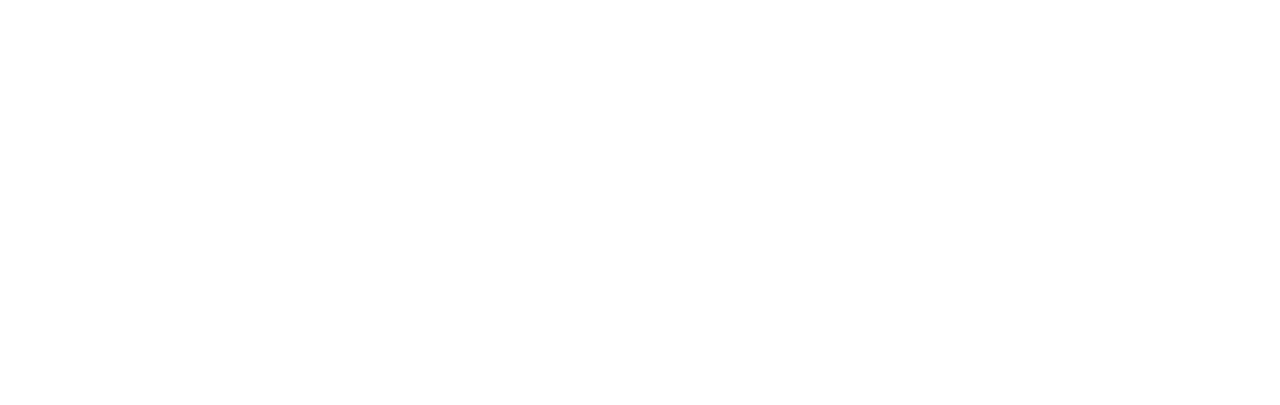
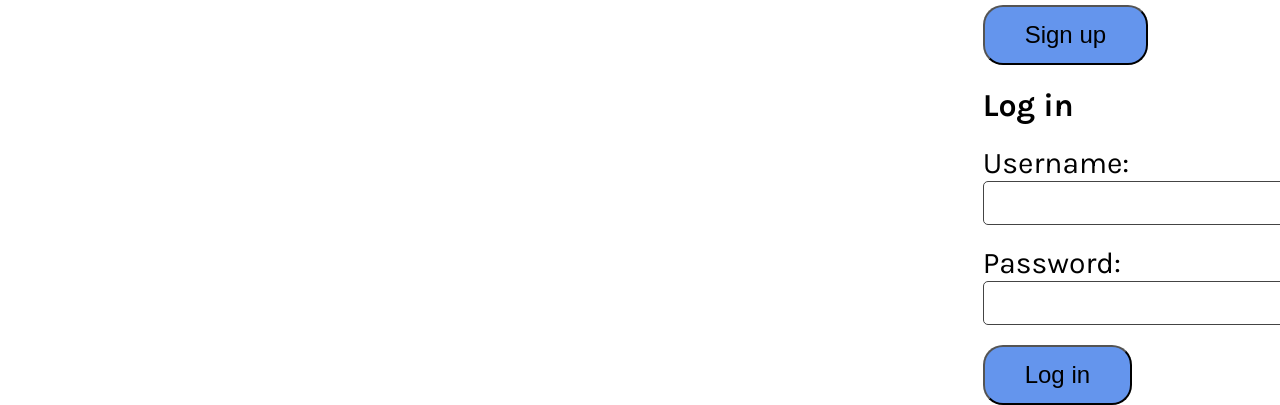
Before and after one commit to bjexe/fitnessapp, a React (Create React App) app in the folder frontend/: page / in a window 1280 px wide. Shown: the part 1007-1412 px from the top of the page. Before the commit the page ends 992 px from the top, so only its background shows below. Built offline with nearby package versions, Linux system fonts and the light colour scheme.

Commit message:
implement login functionality to frontend

```diff
--- a/frontend/src/components/LandingPage.js
+++ b/frontend/src/components/LandingPage.js
@@ -12,11 +12,18 @@
             email: "",
             emailNotifs: false
         }
-    );
+    )
 
+    const [user, setUser] = React.useState({
+        token: null,
+        username: null,
+        name: null
+    })
+
+    //change these to one state that manages errors and success notifiers (these dont need to be JSON anyway)
     const [registerError, setRegisterError] = React.useState({
         isError: false,
-        errorMessage: ''
+        message: ''
     })
 
     const [registerSuccess, setRegisterSuccess] = React.useState({
@@ -24,12 +31,22 @@
         message: ""
     })
 
+    const [loginSuccess, setLoginSuccess] = React.useState({
+        isSuccess: false,
+        message: ""
+    })
+
+    const [loginError, setLoginError] = React.useState({
+        isError: false,
+        message: "Invalid credentials ❌"
+    })
+
     const [loginFormData, setLoginFormData] = React.useState({
         username: "",
         password: ""
     })
 
-    function handleChange(event){
+    function handleRegisterChange(event){
         const {name, value, type, checked} = event.target;
         setRegisterFormData((prevData) => {
             return {
@@ -39,17 +56,50 @@
         })
     }
 
+    function handleLoginChange(event) {
+        const {name, value} = event.target
+        setLoginFormData((prevData) => {
+            return {
+                ...prevData,
+                [name]: value
+            }
+        })
+    }
+
     async function handleRegisterSubmit(event){
+        setRegisterError({isError: false})
         event.preventDefault()
-        register(registerFormData)
-            .then(response => {
-                console.log(response)
+        try {
+            const res = await register(registerFormData)
+            setRegisterSuccess({
+                isSuccess: true,
+                message: "Successfully signed up 💪"
             })
-            .catch(err => {
-                console.log(err)
+        } catch(exception) {
+            console.log(JSON.stringify(exception, null, 2))
+            setRegisterError({
+                isError: true,
+                message: 'Something went wrong'
             })
-        //console.log(JSON.stringify(res.response, null, 2))
-        // console.log(registerError)
+        }
+    }
+
+    async function handleLoginSubmit(event) {
+        event.preventDefault()
+        try {
+            setLoginError({isError: false})
+            const res = await login(loginFormData)
+            console.log(res)
+            setUser({
+                token: res.token,
+                username: res.username
+            })
+            setLoginSuccess({isSuccess: true})
+        } catch(exception) {
+            setLoginError({isError: true})
+            console.log('exception occurred in login')
+            console.log(JSON.stringify(exception, null, 2))
+        }
 
     }
 
@@ -58,26 +108,41 @@
             <img src="../images/logo.jpg" className='landing-img' alt="logo"/>
             <div className="content">
                 <h1 className='header'>
-                    Welcome to Yacked! Please create an account below.
+                    Welcome to Yacked!  Please create an account below.
                 </h1>
                 <form onSubmit={handleRegisterSubmit}>
+                    <h1>Sign up</h1>
                     <label>
                         Username:
-                        <input type="text" value={registerFormData.username} onChange={handleChange} name="username"/>
+                        <input type="text" value={registerFormData.username} onChange={handleRegisterChange} name="username"/>
                     </label>
                     <label>
                         Email:
-                        <input type="email" value={registerFormData.email} onChange={handleChange} name="email"/>
+                        <input type="email" value={registerFormData.email} onChange={handleRegisterChange} name="email"/>
                     </label>
                     <label>
                         Password:
-                        <input type="password" value={registerFormData.password} onChange={handleChange} name="password"/>
+                        <input type="password" value={registerFormData.password} onChange={handleRegisterChange} name="password"/>
                     </label>
-                    <input type="checkbox" id="emailNotifs" checked={registerFormData.emailNotifs} onChange={handleChange} name="emailNotifs"/>
+                    <input type="checkbox" id="emailNotifs" checked={registerFormData.emailNotifs} onChange={handleRegisterChange} name="emailNotifs"/>
                     <label htmlFor='emailNotifs'>Sign up for email notifications</label>
                     <button className='submit-btn'>Sign up</button>
-                    {registerError.isError && <p style={{color: 'red'}}>{String(registerError.errorMessage)}</p>}
-                    {registerSuccess.isSuccess && <p style={{color: 'green'}}>{registerSuccess.message}</p>}
+                    {registerError.isError && <p style={{color: 'red'}}>{String(registerError.message)}</p>}
+                    {registerSuccess.isSuccess && <p style={{color: 'green'}}>{String(registerSuccess.message)}</p>}
+                </form>
+                <form onSubmit={handleLoginSubmit}>
+                    <h1>Log in</h1>
+                    <label>
+                        Username:
+                        <input type="text" value={loginFormData.username} onChange={handleLoginChange} name="username"/>
+                    </label>
+                    <label>
+                        Password:
+                        <input type="password" value={loginFormData.password} onChange={handleLoginChange} name="password"/>
+                    </label>
+                    <button className='submit-btn'>Log in</button>
+                    {loginError.isError && <p style={{color: 'red'}}>Invalid credentials</p>}
+                    {loginSuccess.isSuccess && <p style={{color: 'green'}}>Successfully logged in! Your jwt token is {user.token}</p>}
                 </form>
             </div>
         </div>
--- a/frontend/src/services/login.js
+++ b/frontend/src/services/login.js
@@ -2,9 +2,9 @@
 
 const baseUrl = '/api/login'
 
-function login(form) {
-    const request = axios.post(baseUrl, form)
-    return request.then(response => response.data)
+async function login(form) {
+    const response = await axios.post(baseUrl, form)
+    return response.data
 }
 
 export default login
--- a/frontend/src/services/register.js
+++ b/frontend/src/services/register.js
@@ -2,14 +2,9 @@
 
 const baseUrl = '/api/register'
 
-function register(form) {
-    return axios.post(baseUrl, form).then(response => {
-        //console.log(JSON.stringify(response, null, 2))
-        return response
-    }).catch(error => {
-        console.log(JSON.stringify(error, null, 2))
-        return error
-    })
+async function register(form) {
+    const response = await axios.post(baseUrl, form)
+    return response
 }
 
 export default register
```
Also changed, not shown: 1 other file (tests, documents, lock files or other folders).
